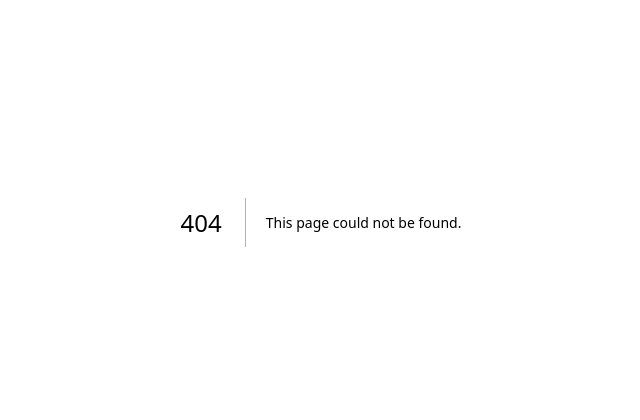
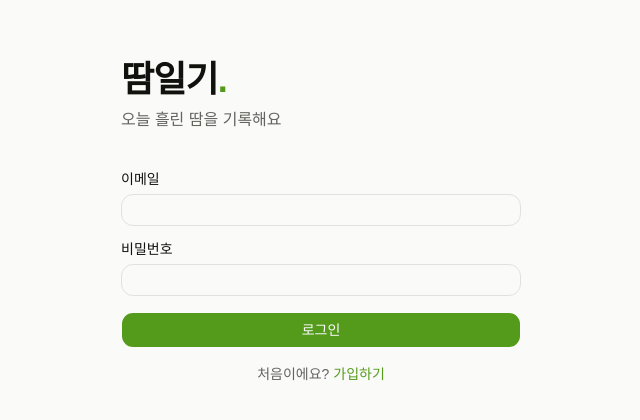
Before and after one commit to tjdsksro90/sweat-log, a Next.js app: page /login in a window 1280 px wide. Before the commit this address had no page. Shown: the part 178-598 px from the top of the page, without its empty margins (319-959 px from the left). Built offline with nearby package versions, Linux system fonts and the light colour scheme; a web font is replaced by a local one.

Commit message:
feat: 이메일 회원가입·로그인·로그아웃 (#8)
* feat: 로그인·회원가입 입력 검증과 오류 메시지 추가

* feat: 로그인·회원가입·로그아웃 Server Action 추가

* feat: 로그아웃 버튼 추가

* feat: 로그인·회원가입 화면 추가

```diff
--- /dev/null
+++ b/app/(auth)/login/page.tsx
@@ -0,0 +1 @@
+export { LoginPage as default } from "@/pages/auth";
--- /dev/null
+++ b/app/(auth)/signup/page.tsx
@@ -0,0 +1 @@
+export { SignupPage as default } from "@/pages/auth";
--- /dev/null
+++ b/src/features/auth/api/auth-actions.ts
@@ -0,0 +1,46 @@
+"use server";
+
+import { redirect } from "next/navigation";
+
+import { createClient } from "@/shared/api/supabase/server";
+
+import { type AuthFormState, getAuthErrorMessage, validateLogin, validateSignup } from "../model/auth-form";
+
+const readField = (formData: FormData, name: string) => String(formData.get(name) ?? "");
+
+export const login = async (_state: AuthFormState, formData: FormData): Promise<AuthFormState> => {
+  const email = readField(formData, "email").trim();
+  const password = readField(formData, "password");
+  const validationError = validateLogin(email, password);
+  if (validationError) return { error: validationError };
+
+  const supabase = await createClient();
+  const { error } = await supabase.auth.signInWithPassword({ email, password });
+  if (error) return { error: getAuthErrorMessage(error.message) };
+
+  redirect("/");
+};
+
+export const signup = async (_state: AuthFormState, formData: FormData): Promise<AuthFormState> => {
+  const email = readField(formData, "email").trim();
+  const password = readField(formData, "password");
+  const nickname = readField(formData, "nickname").trim();
+  const validationError = validateSignup(email, password, nickname);
+  if (validationError) return { error: validationError };
+
+  const supabase = await createClient();
+  // nickname은 DB 트리거(private.handle_new_user)가 profiles에 옮겨 담는다.
+  const { data, error } = await supabase.auth.signUp({ email, password, options: { data: { nickname } } });
+  if (error) return { error: getAuthErrorMessage(error.message) };
+
+  // 메일 확인을 켠 프로젝트에서는 세션 없이 돌아온다.
+  if (!data.session) return { error: "메일함에서 가입 확인 링크를 누른 뒤 로그인해 주세요." };
+
+  redirect("/");
+};
+
+export const logout = async () => {
+  const supabase = await createClient();
+  await supabase.auth.signOut();
+  redirect("/login");
+};
--- /dev/null
+++ b/src/features/auth/index.ts
@@ -0,0 +1,3 @@
+export { login, logout, signup } from "./api/auth-actions";
+export { type AuthFormState, INITIAL_AUTH_FORM_STATE } from "./model/auth-form";
+export { LogoutButton } from "./ui/logout-button";
--- /dev/null
+++ b/src/features/auth/model/auth-form.ts
@@ -0,0 +1,30 @@
+export type AuthFormState = {
+  error: string | null;
+};
+
+export const INITIAL_AUTH_FORM_STATE: AuthFormState = { error: null };
+
+const EMAIL_PATTERN = /^[^\s@]+@[^\s@]+\.[^\s@]+$/;
+
+export const validateLogin = (email: string, password: string) => {
+  if (!EMAIL_PATTERN.test(email)) return "이메일 형식을 확인해 주세요.";
+  if (password.length < 6) return "비밀번호는 6자 이상이에요.";
+  return null;
+};
+
+export const validateSignup = (email: string, password: string, nickname: string) => {
+  const loginError = validateLogin(email, password);
+  if (loginError) return loginError;
+
+  const trimmed = nickname.trim();
+  if (trimmed.length < 1 || trimmed.length > 20) return "닉네임은 1~20자로 적어 주세요.";
+  return null;
+};
+
+// Supabase Auth 오류 문구를 사용자에게 보여줄 한국어로 바꾼다.
+export const getAuthErrorMessage = (message: string) => {
+  if (message.includes("Invalid login credentials")) return "이메일 또는 비밀번호가 맞지 않아요.";
+  if (message.includes("User already registered")) return "이미 가입한 이메일이에요.";
+  if (message.includes("Email not confirmed")) return "메일함에서 가입 확인 링크를 눌러 주세요.";
+  return "잠시 후 다시 시도해 주세요.";
+};
--- /dev/null
+++ b/src/features/auth/ui/logout-button.tsx
@@ -0,0 +1,13 @@
+import { Button } from "@/shared/ui/button";
+
+import { logout } from "../api/auth-actions";
+
+export function LogoutButton() {
+  return (
+    <form action={logout}>
+      <Button className="w-full" type="submit" variant="outline">
+        로그아웃
+      </Button>
+    </form>
+  );
+}
--- /dev/null
+++ b/src/pages/auth/index.ts
@@ -0,0 +1 @@
+export { LoginPage, SignupPage } from "./ui/auth-page";
--- /dev/null
+++ b/src/pages/auth/ui/auth-form.tsx
@@ -0,0 +1,63 @@
+"use client";
+
+import { useActionState } from "react";
+
+import Link from "next/link";
+
+import { type AuthFormState, INITIAL_AUTH_FORM_STATE } from "@/features/auth";
+import { Button } from "@/shared/ui/button";
+import { Input } from "@/shared/ui/input";
+import { Label } from "@/shared/ui/label";
+
+type AuthFormProps = {
+  mode: "login" | "signup";
+  action: (state: AuthFormState, formData: FormData) => Promise<AuthFormState>;
+};
+
+export function AuthForm({ action, mode }: AuthFormProps) {
+  const [state, formAction, isPending] = useActionState(action, INITIAL_AUTH_FORM_STATE);
+  const isSignup = mode === "signup";
+
+  return (
+    <form action={formAction} className="flex flex-col gap-4">
+      <div className="flex flex-col gap-2">
+        <Label htmlFor="email">이메일</Label>
+        <Input autoComplete="email" id="email" inputMode="email" name="email" required type="email" />
+      </div>
+      <div className="flex flex-col gap-2">
+        <Label htmlFor="password">비밀번호</Label>
+        <Input
+          autoComplete={isSignup ? "new-password" : "current-password"}
+          id="password"
+          minLength={6}
+          name="password"
+          required
+          type="password"
+        />
+      </div>
+      {isSignup && (
+        <div className="flex flex-col gap-2">
+          <Label htmlFor="nickname">닉네임</Label>
+          <Input id="nickname" maxLength={20} name="nickname" placeholder="크루에게 보일 이름" required />
+        </div>
+      )}
+      {state.error && (
+        <p className="text-destructive text-sm" role="alert">
+          {state.error}
+        </p>
+      )}
+      <Button disabled={isPending} size="lg" type="submit">
+        {isPending ? "잠시만요…" : isSignup ? "가입하기" : "로그인"}
+      </Button>
+      <p className="text-center text-muted-foreground text-sm">
+        {isSignup ? "이미 계정이 있나요? " : "처음이에요? "}
+        <Link
+          className="font-medium text-primary underline-offset-4 hover:underline"
+          href={isSignup ? "/login" : "/signup"}
+        >
+          {isSignup ? "로그인" : "가입하기"}
+        </Link>
+      </p>
+    </form>
+  );
+}
--- /dev/null
+++ b/src/pages/auth/ui/auth-page.tsx
@@ -0,0 +1,33 @@
+import { login, signup } from "@/features/auth";
+
+import { AuthForm } from "./auth-form";
+
+export function LoginPage() {
+  return (
+    <AuthLayout subtitle="오늘 흘린 땀을 기록해요">
+      <AuthForm action={login} mode="login" />
+    </AuthLayout>
+  );
+}
+
+export function SignupPage() {
+  return (
+    <AuthLayout subtitle="크루와 함께 땀을 기록해요">
+      <AuthForm action={signup} mode="signup" />
+    </AuthLayout>
+  );
+}
+
+function AuthLayout({ children, subtitle }: { children: React.ReactNode; subtitle: string }) {
+  return (
+    <main className="mx-auto flex min-h-dvh w-full max-w-md flex-col justify-center gap-10 px-6 py-12">
+      <header className="flex flex-col gap-2">
+        <h1 className="font-bold text-4xl tracking-tight">
+          땀일기<span className="text-primary">.</span>
+        </h1>
+        <p className="text-muted-foreground">{subtitle}</p>
+      </header>
+      {children}
+    </main>
+  );
+}
```
Also changed, not shown: 1 other file (tests, documents, lock files or other folders).
